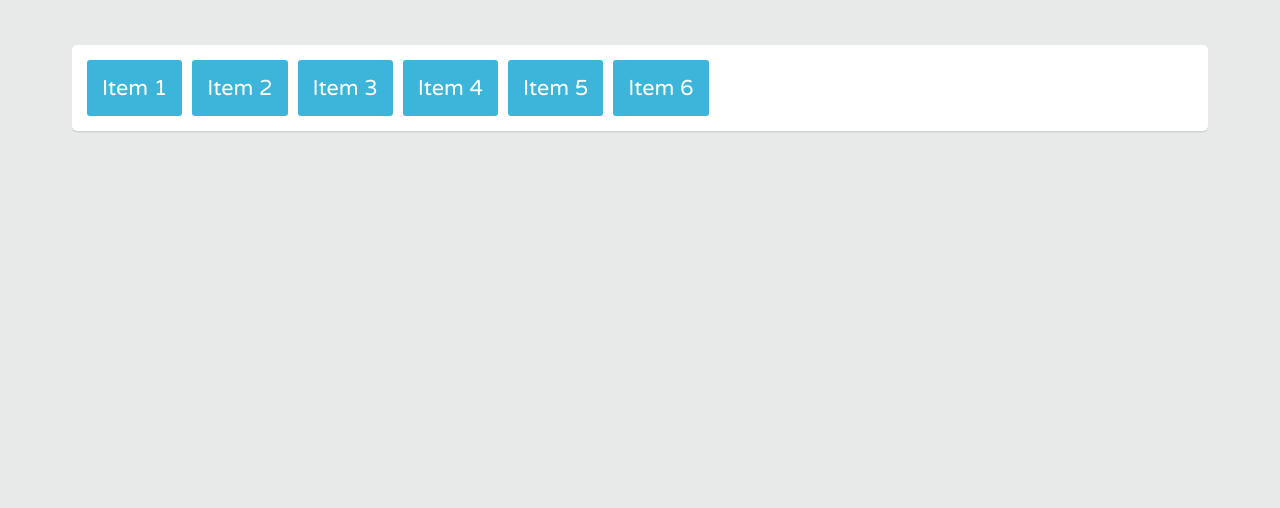
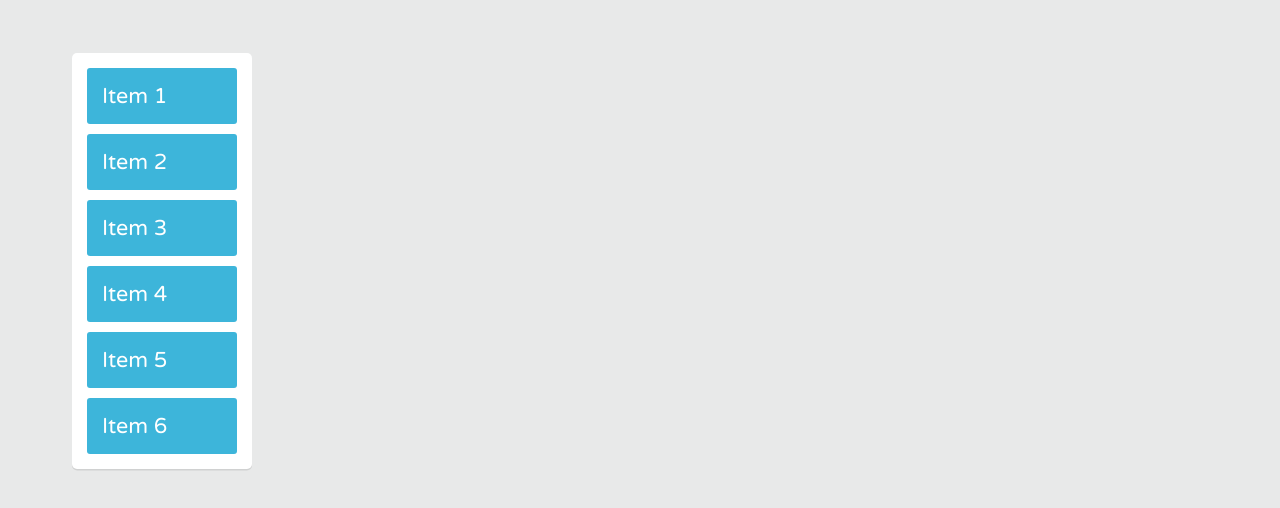
Before and after one commit to robert0525/CSS_Flexbox, a plain HTML site: page index.html in a window 1280 px wide. Drawn offline with Linux system fonts and the light colour scheme.

Commit message:
displaying meniu as i did with VIM project

```diff
--- a/css/flexbox.css
+++ b/css/flexbox.css
@@ -4,5 +4,7 @@
 
 .container {
   display: flex;
-
+  flex-direction: column;
+  width: 180px;
+  position: absolute;
 }
```
